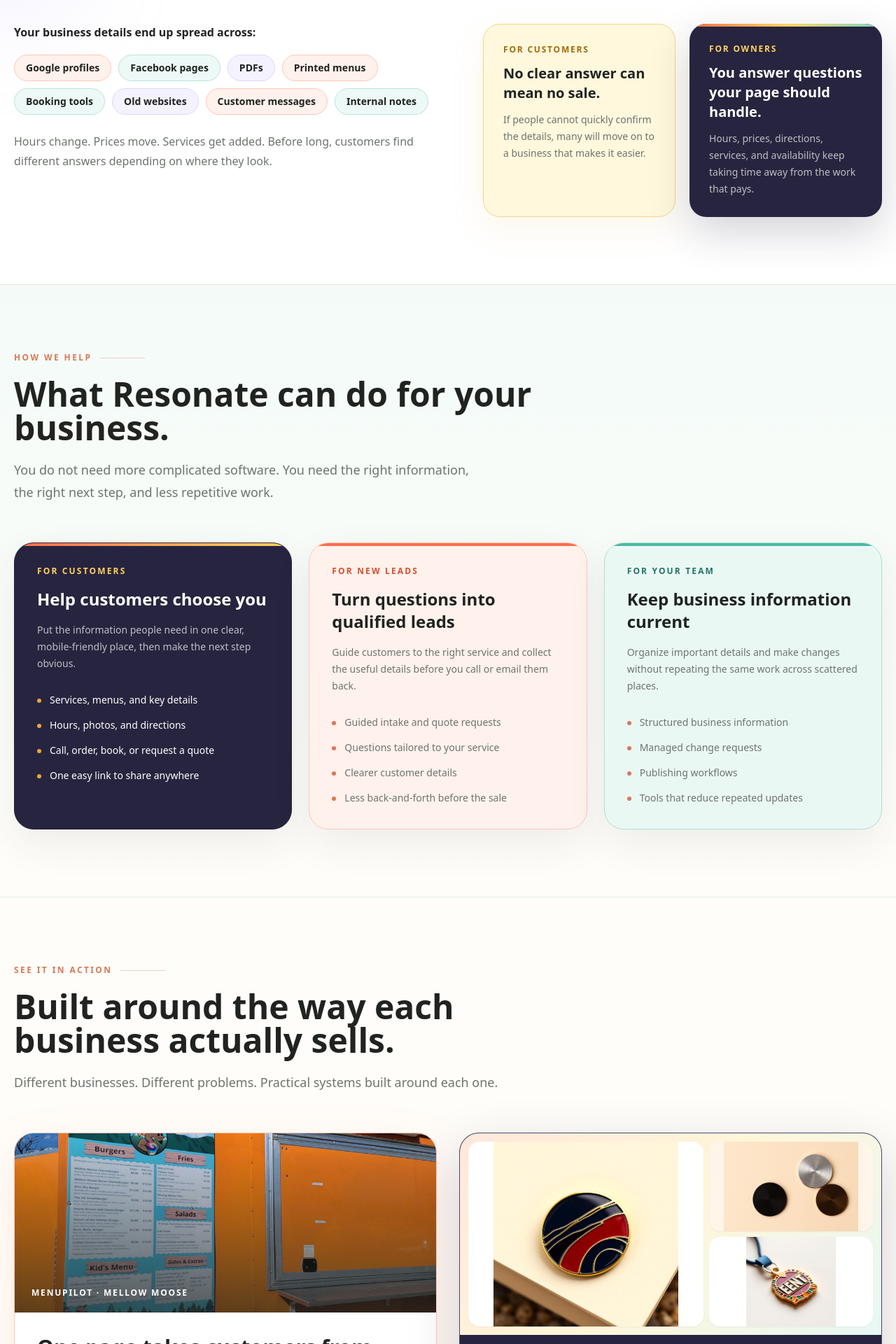
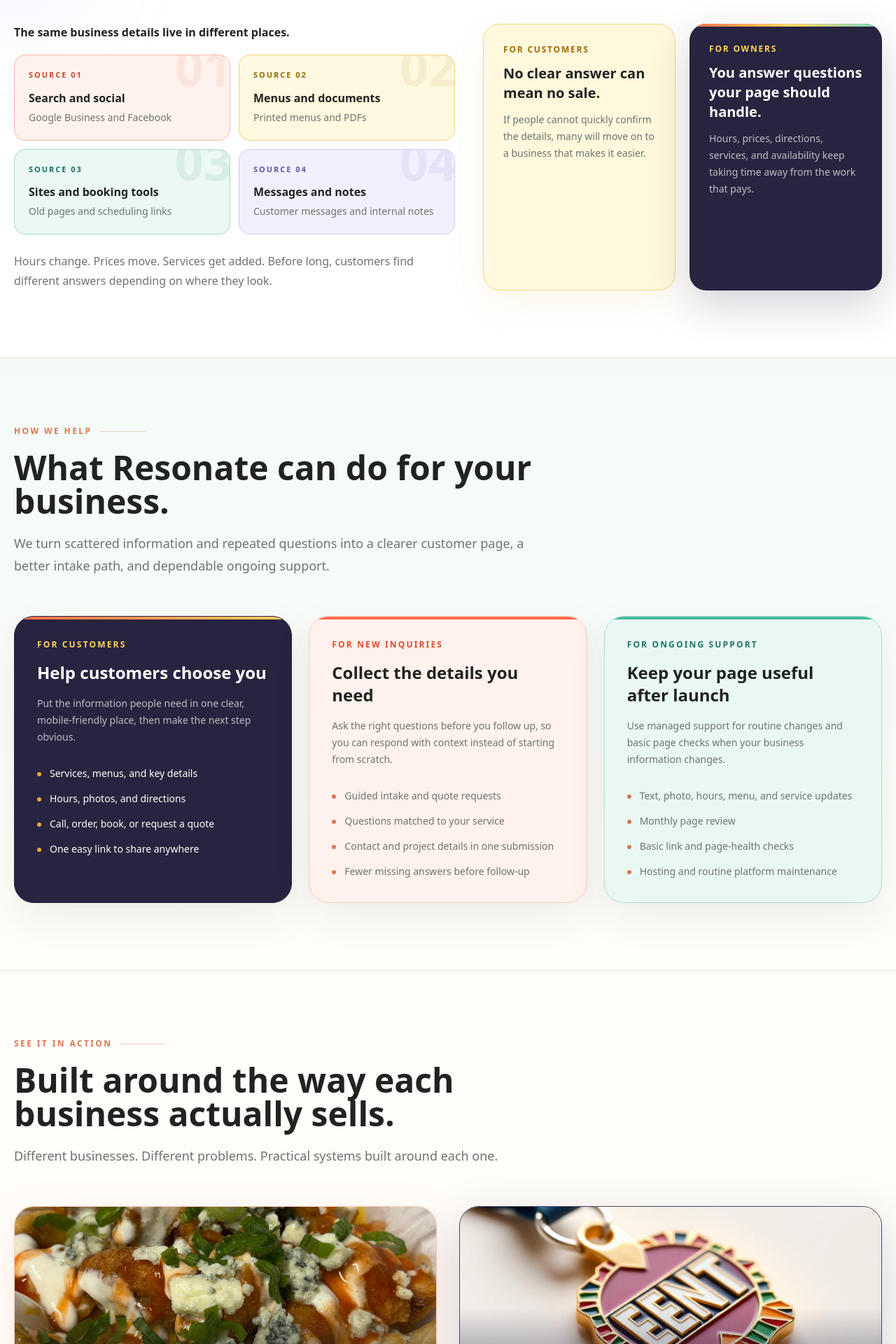
Before and after one commit to kurtis-dev/resonate-solutions, a Next.js app: page / in a window 1280 px wide. Shown: the part 1140-3060 px from the top of the page at 70% size. Built offline with nearby package versions, Linux system fonts and the light colour scheme.

Commit message:
Refine homepage proof and claims

```diff
--- a/app/page.tsx
+++ b/app/page.tsx
@@ -48,16 +48,16 @@
     items: ["Services, menus, and key details", "Hours, photos, and directions", "Call, order, book, or request a quote", "One easy link to share anywhere"]
   },
   {
-    number: "For new leads",
-    title: "Turn questions into qualified leads",
-    copy: "Guide customers to the right service and collect the useful details before you call or email them back.",
-    items: ["Guided intake and quote requests", "Questions tailored to your service", "Clearer customer details", "Less back-and-forth before the sale"]
+    number: "For new inquiries",
+    title: "Collect the details you need",
+    copy: "Ask the right questions before you follow up, so you can respond with context instead of starting from scratch.",
+    items: ["Guided intake and quote requests", "Questions matched to your service", "Contact and project details in one submission", "Fewer missing answers before follow-up"]
   },
   {
-    number: "For your team",
-    title: "Keep business information current",
-    copy: "Organize important details and make changes without repeating the same work across scattered places.",
-    items: ["Structured business information", "Managed change requests", "Publishing workflows", "Tools that reduce repeated updates"]
+    number: "For ongoing support",
+    title: "Keep your page useful after launch",
+    copy: "Use managed support for routine changes and basic page checks when your business information changes.",
+    items: ["Text, photo, hours, menu, and service updates", "Monthly page review", "Basic link and page-health checks", "Hosting and routine platform maintenance"]
   }
 ];
 
@@ -132,9 +132,21 @@
           <h2 className="mt-5 max-w-3xl text-4xl font-extrabold leading-tight text-ink md:text-5xl">Confused customers call, leave, or choose someone else.</h2>
           <div className="mt-12 grid gap-10 lg:grid-cols-[1.05fr_0.95fr]">
             <div>
-              <p className="font-black text-ink">Your business details end up spread across:</p>
-              <div className="mt-5 flex flex-wrap gap-2.5">
-                {['Google profiles', 'Facebook pages', 'PDFs', 'Printed menus', 'Booking tools', 'Old websites', 'Customer messages', 'Internal notes'].map((item, index) => <span key={item} className={`rounded-full border px-4 py-2 text-sm font-semibold text-ink ${index % 3 === 0 ? "border-[#ffc7b7] bg-[#fff1ec]" : index % 3 === 1 ? "border-[#b9e5da] bg-[#edf9f6]" : "border-[#ddd7ff] bg-[#f4f2ff]"}`}>{item}</span>)}
+              <p className="font-black text-ink">The same business details live in different places.</p>
+              <div className="mt-5 grid gap-3 sm:grid-cols-2">
+                {[
+                  { number: "01", title: "Search and social", detail: "Google Business and Facebook", color: "border-[#ffb8a5] bg-[#fff2ed] text-[#c9482b]" },
+                  { number: "02", title: "Menus and documents", detail: "Printed menus and PDFs", color: "border-[#f0d47d] bg-[#fff9df] text-[#9a6500]" },
+                  { number: "03", title: "Sites and booking tools", detail: "Old pages and scheduling links", color: "border-[#9fdcce] bg-[#ebf8f4] text-[#166f61]" },
+                  { number: "04", title: "Messages and notes", detail: "Customer messages and internal notes", color: "border-[#cfc9ff] bg-[#f2f0ff] text-[#5d55a7]" }
+                ].map((item) => (
+                  <div key={item.number} className={`relative overflow-hidden rounded-2xl border p-5 ${item.color}`}>
+                    <span className="absolute -right-1 -top-5 text-7xl font-black opacity-[0.08]" aria-hidden="true">{item.number}</span>
+                    <p className="text-[11px] font-black uppercase tracking-[0.18em]">Source {item.number}</p>
+                    <p className="mt-3 font-black text-ink">{item.title}</p>
+                    <p className="mt-1 text-sm leading-6 text-muted">{item.detail}</p>
+                  </div>
+                ))}
               </div>
               <p className="mt-6 max-w-xl leading-7 text-muted">Hours change. Prices move. Services get added. Before long, customers find different answers depending on where they look.</p>
             </div>
@@ -159,7 +171,7 @@
         <div className="mx-auto max-w-7xl px-5 py-16 md:py-24">
           <SectionLabel>How we help</SectionLabel>
           <h2 className="mt-5 max-w-3xl text-4xl font-extrabold leading-tight text-ink md:text-5xl">What Resonate can do for your business.</h2>
-          <p className="mt-5 max-w-2xl text-lg leading-8 text-muted">You do not need more complicated software. You need the right information, the right next step, and less repetitive work.</p>
+          <p className="mt-5 max-w-3xl text-lg leading-8 text-muted">We turn scattered information and repeated questions into a clearer customer page, a better intake path, and dependable ongoing support.</p>
           <div className="mt-14 grid gap-6 lg:grid-cols-3">
             {solutionAreas.map((area, index) => (
               <article key={area.number} className={`relative overflow-hidden rounded-[1.75rem] border p-8 shadow-[0_20px_55px_rgba(46,52,49,0.08)] ${index === 0 ? "border-[#27243f] bg-[#27243f] text-white" : index === 1 ? "border-[#ffc8b8] bg-[#fff1ec]" : "border-[#a9dfd3] bg-[#eaf8f4]"}`}>
@@ -181,10 +193,10 @@
           <p className="mt-5 max-w-3xl text-lg leading-8 text-muted">Different businesses. Different problems. Practical systems built around each one.</p>
           <div className="mt-14 grid gap-8 lg:grid-cols-2">
             <article className="overflow-hidden rounded-[1.75rem] border border-[#ffc8b8] bg-white shadow-[0_24px_70px_rgba(240,95,59,0.12)]">
-              <div className="relative h-64 overflow-hidden">
-                <img src="/assets/mellow-moose-food-truck.jpg" alt="Mellow Moose food truck" className="h-full w-full object-cover transition duration-500 hover:scale-[1.02]" />
-                <div className="absolute inset-0 bg-gradient-to-t from-ink/70 to-transparent" />
-                <p className="absolute bottom-5 left-6 text-xs font-black uppercase tracking-[0.15em] text-white">MenuPilot · Mellow Moose</p>
+              <div className="relative h-72 overflow-hidden">
+                <img src="/assets/mellow-moose-buffalo-chicken-fries.jpg" alt="Mellow Moose buffalo chicken fries" className="h-full w-full object-cover object-center transition duration-500 hover:scale-[1.02]" />
+                <div className="absolute inset-0 bg-gradient-to-t from-ink/80 via-transparent to-transparent" />
+                <p className="absolute bottom-5 left-6 text-xs font-black uppercase tracking-[0.15em] text-white">MenuPilot | Mellow Moose</p>
               </div>
               <div className="p-8">
                 <h3 className="text-3xl font-black text-ink">One page takes customers from hungry to ordering.</h3>
@@ -196,18 +208,10 @@
               </div>
             </article>
             <article className="overflow-hidden rounded-[1.75rem] border border-[#4b466d] bg-[#27243f] text-white shadow-[0_26px_75px_rgba(39,36,63,0.2)]">
-              <div className="grid h-72 grid-cols-[1.18fr_0.82fr] gap-2 overflow-hidden bg-[linear-gradient(135deg,#ffe7dc,#fff6d9_48%,#e7f8f4)] p-3">
-                <div className="overflow-hidden rounded-2xl bg-white shadow-sm">
-                  <img src="/assets/excellent-pins/lovable/pin-hard-enamel.jpg" alt="Red and navy hard-enamel pin example" className="h-full w-full object-contain object-center" />
-                </div>
-                <div className="grid min-h-0 min-w-0 grid-rows-[minmax(0,1fr)_minmax(0,1fr)] gap-2">
-                  <div className="min-h-0 overflow-hidden rounded-2xl bg-[#fff5e8] shadow-sm">
-                    <img src="/assets/excellent-pins/lovable/finishes.jpg" alt="Custom pin finish options" className="h-full w-full object-contain object-center" />
-                  </div>
-                  <div className="min-h-0 overflow-hidden rounded-2xl bg-white shadow-sm">
-                    <img src="/assets/excellent-pins/lovable/pin-badge.jpg" alt="Custom badge example" className="h-full w-full object-contain object-center" />
-                  </div>
-                </div>
+              <div className="relative h-72 overflow-hidden bg-[#f6eee6]">
+                <img src="/assets/excellent-pins/lovable/pin-event.jpg" alt="Colorful custom enamel event badge" className="h-full w-full object-cover object-[50%_58%] transition duration-500 hover:scale-[1.02]" />
+                <div className="absolute inset-0 bg-gradient-to-t from-[#27243f]/75 via-transparent to-transparent" />
+                <p className="absolute bottom-5 left-6 max-w-md pr-6 text-xs font-black uppercase tracking-[0.15em] text-white">A product buyers can understand before they request a quote</p>
               </div>
               <div className="p-8">
                 <p className="text-xs font-black uppercase tracking-[0.15em] text-[#ffd35e]">Excellent Pins &amp; Badges</p>
@@ -223,13 +227,13 @@
       <section id="about" className="scroll-mt-24 border-b border-[#eee5df] bg-white">
         <div className="mx-auto max-w-7xl px-5 py-16 md:py-24">
           <SectionLabel>A simple process</SectionLabel>
-          <h2 className="mt-5 max-w-3xl text-4xl font-extrabold leading-tight text-ink md:text-5xl">Tell us where the business gets stuck. We will build the right system to fix it.</h2>
+          <h2 className="mt-5 max-w-3xl text-4xl font-extrabold leading-tight text-ink md:text-5xl">Tell us where the business gets stuck. We will recommend a practical next step.</h2>
           <ol className="mt-12 grid gap-8 md:grid-cols-2 xl:grid-cols-4">
             {["Show us where customers or staff lose time", "We recommend the smallest useful system", "You review everything before it goes live", "We launch it and stay available when you need help"].map((step, index) => (
               <li key={step} className={`rounded-2xl border p-5 ${index === 0 ? "border-[#ffc8b8] bg-[#fff1ec]" : index === 1 ? "border-[#f2dc92] bg-[#fff9df]" : index === 2 ? "border-[#a9dfd3] bg-[#eaf8f4]" : "border-[#d7d2ff] bg-[#f3f1ff]"}`}><span className="text-xs font-black uppercase tracking-[0.16em] text-[#f05f3b]">0{index + 1}</span><p className="mt-3 font-black leading-6 text-ink">{step}</p></li>
             ))}
           </ol>
-          <p className="mt-10 max-w-3xl leading-7 text-muted">No bloated package and no technology for technology's sake. We recommend the smallest useful solution that makes the business easier to understand and run.</p>
+          <p className="mt-10 max-w-3xl leading-7 text-muted">You get a focused recommendation tied to the problem you showed us, with a clear scope before work begins.</p>
         </div>
       </section>
 
```
